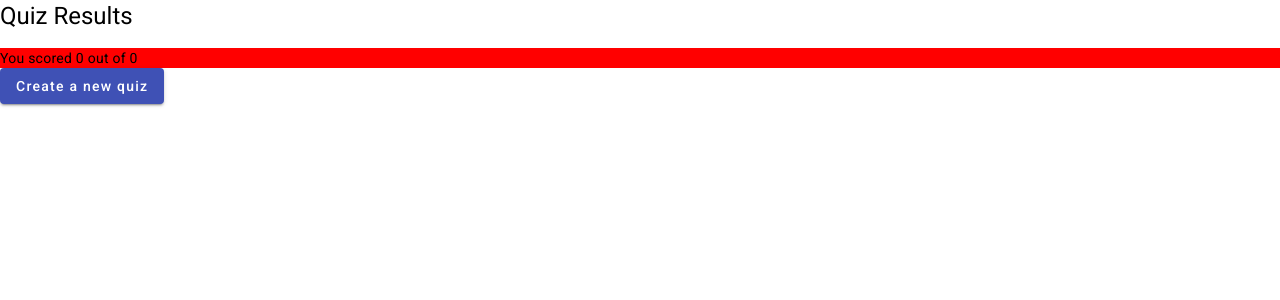
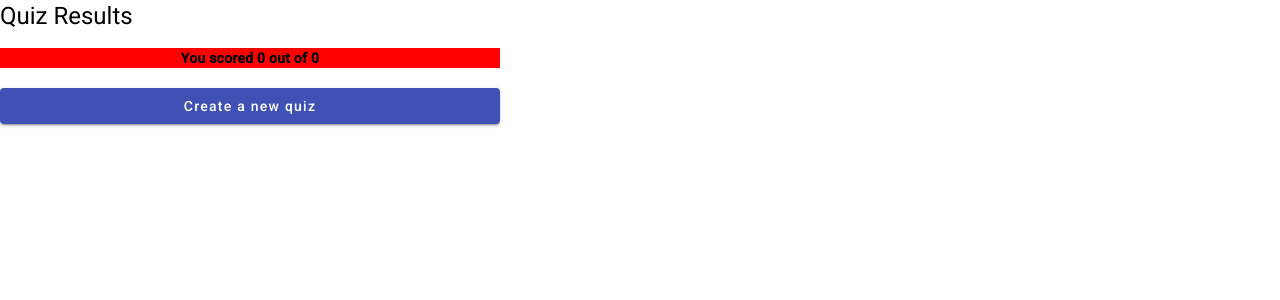
Before and after one commit to HimanshuGoel/mp-quiz-maker-app, an Angular app: page /quiz-results in a window 1280 px wide. Shown: the top 300 px of the page. Built offline with nearby package versions, Linux system fonts and the light colour scheme.

Commit message:
apply styling on quiz maker component

```diff
--- a/src/app/features/quiz-maker/quiz-maker.component.html
+++ b/src/app/features/quiz-maker/quiz-maker.component.html
@@ -60,7 +60,7 @@
 
 <ng-container *ngIf="relatedQuestions$ | async as relatedQuestions">
   <section *ngFor="let relatedQuestion of relatedQuestions">
-    <p [innerHTML]="relatedQuestion.question"></p>
+    <strong [innerHTML]="relatedQuestion.question"></strong>
     <section>
       <div class="quiz-maker-button-row">
         <button
@@ -72,6 +72,7 @@
         ></button>
       </div>
     </section>
+    <br />
   </section>
 
   <br />
--- a/src/app/features/quiz-results/quiz-results.component.html
+++ b/src/app/features/quiz-results/quiz-results.component.html
@@ -1,35 +1,33 @@
 <h1>Quiz Results</h1>
 
 <div *ngFor="let quiz of relatedQuestions">
-  <p [innerHTML]="quiz.question"></p>
+  <strong [innerHTML]="quiz.question"></strong>
 
   <div class="quiz-result-button-row">
     <ng-container *ngFor="let option of quiz.options">
       <button
-        mat-flat-button
-        color="primary"
-        *ngIf="option.isCorrect"
+        mat-stroked-button
         [innerHtml]="option.text"
-      ></button>
-      <button
-        mat-flat-button
-        color="warn"
-        *ngIf="!option.isCorrect && option.isSelected"
-        [innerHtml]="option.text"
-      ></button>
-      <button
-        mat-flat-button
-        *ngIf="!option.isCorrect && !option.isSelected"
-        [innerHtml]="option.text"
+        [ngClass]="getQuestionButtonClass(option)"
       ></button>
     </ng-container>
   </div>
+  <br />
 </div>
 
-<div [class]="getClassToDisplay()">
-  You scored {{ totalScore }} out of {{ relatedQuestions.length }}
+<div class="total-score" [class]="getClassToDisplay()">
+  <strong
+    >You scored {{ totalScore }} out of {{ relatedQuestions.length }}</strong
+  >
 </div>
 
-<button mat-raised-button color="primary" (click)="onCreateNewQuiz()">
+<br />
+
+<button
+  mat-raised-button
+  color="primary"
+  class="btn-create-new-quiz"
+  (click)="onCreateNewQuiz()"
+>
   Create a new quiz
 </button>
--- a/src/app/features/quiz-results/quiz-results.component.scss
+++ b/src/app/features/quiz-results/quiz-results.component.scss
@@ -13,3 +13,20 @@
 .high-score {
   background-color: green;
 }
+
+.correct-option {
+  background-color: lightgreen;
+}
+
+.incorrect-selected-option {
+  background-color: lightcoral;
+}
+
+.total-score {
+  text-align: center;
+  width: 500px;
+}
+
+.btn-create-new-quiz {
+  width: 500px;
+}
--- a/src/app/features/quiz-results/quiz-results.component.ts
+++ b/src/app/features/quiz-results/quiz-results.component.ts
@@ -2,7 +2,10 @@ import { Component } from '@angular/core';
 import { Router } from '@angular/router';
 
 import { DataShareService } from '../../core/data-share.service';
-import { IRelatedQuestion } from '../quiz-maker/related-question.interface';
+import {
+  IRelatedQuestion,
+  IRelatedQuestionOption,
+} from '../quiz-maker/related-question.interface';
 
 @Component({
   selector: 'app-quiz-results',
@@ -28,6 +31,16 @@ export class QuizResultsComponent {
     this.router.navigate(['./quiz-maker']);
   }
 
+  getQuestionButtonClass(option: IRelatedQuestionOption) {
+    if (option.isCorrect) {
+      return 'correct-option';
+    } else if (!option.isCorrect && option.isSelected) {
+      return 'incorrect-selected-option';
+    } else {
+      return null;
+    }
+  }
+
   getClassToDisplay() {
     if (this.totalScore === 0 || this.totalScore === 1) {
       return 'low-score';
```
